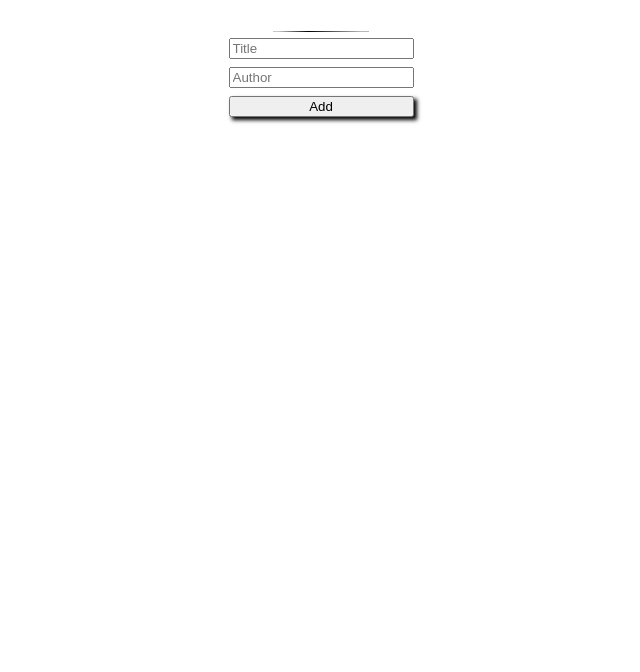
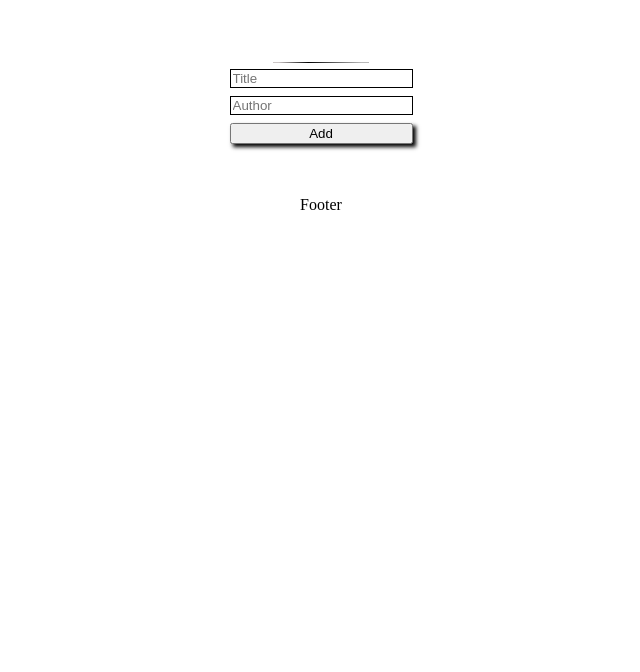
Before and after one commit to lucas-crodrigues/mv-awesome-books, a website: page index.html in a window 1280 px wide. Shown: the part 128-800 px from the top of the page, without its empty margins (319-959 px from the left). Drawn offline with Linux system fonts and the light colour scheme.

Commit message:
Add some more styles

```diff
--- a/index.js
+++ b/index.js
@@ -38,7 +38,6 @@ class Book {
       allBooksHTML += `<div class="book" id="${book.title}">
                         <p class="title">"${book.title}" by ${book.author} </p>
                         <button type="button" class="shadow" id="r_${index}">Remove</button>
-                        <hr>
                       </div>`;
     });
     return allBooksHTML;
--- a/styles.css
+++ b/styles.css
@@ -67,7 +67,7 @@ nav {
   flex-direction: column;
 }
 
-#addBook input,
+input,
 #addBook button {
   margin: 0.25rem;
 }
@@ -84,8 +84,18 @@ nav {
   background: linear-gradient(90deg, rgba(203, 197, 197, 1) 6%, rgba(0, 0, 0, 1) 37%, rgba(184, 184, 184, 1) 92%);
 }
 
+#contactInfo {
+  margin: 1rem auto;
+  padding: 0.5rem;
+  display: flex;
+  justify-content: center;
+  text-align: center;
+}
+
+input {
+  border: 1px solid black;
+}
+
 #links,
 #date,
-footer {
-  display: none;
-}
+footer {}
```
Also changed, not shown: index.html (+2 -2 lines).
